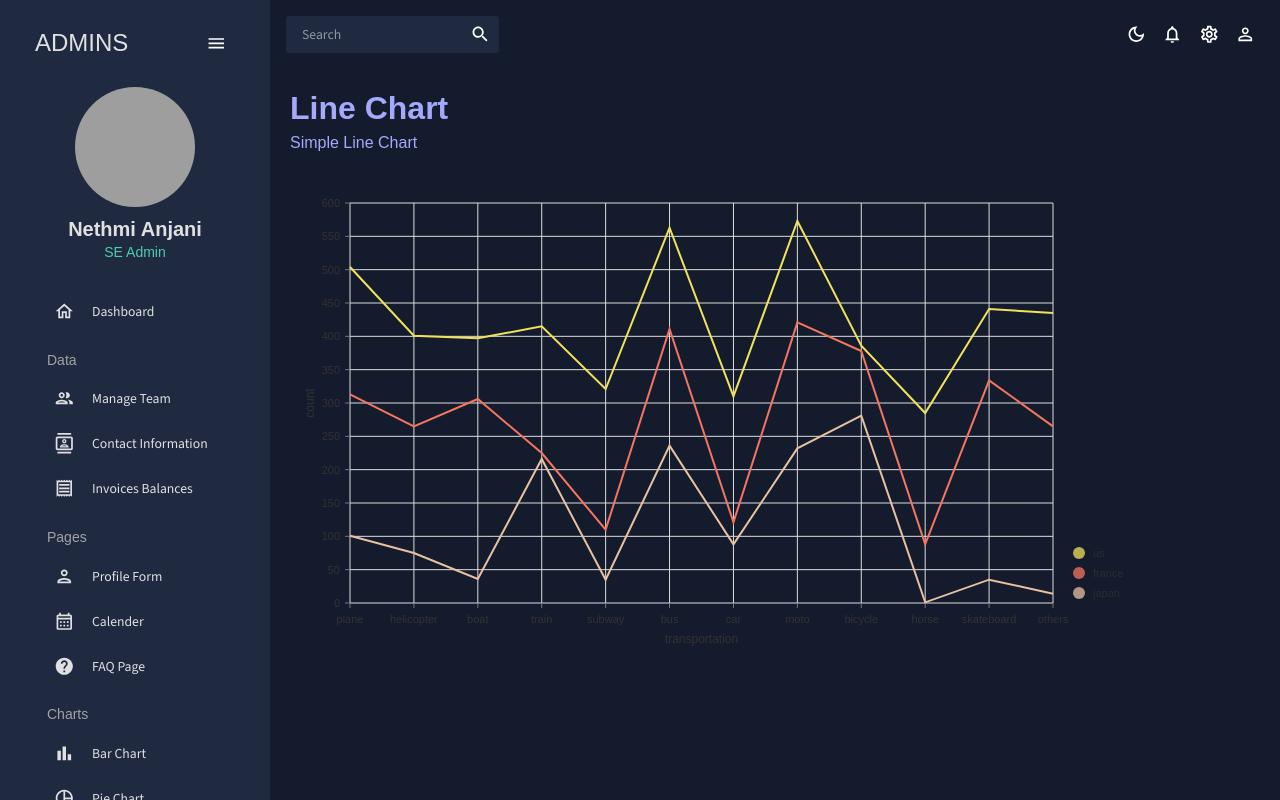
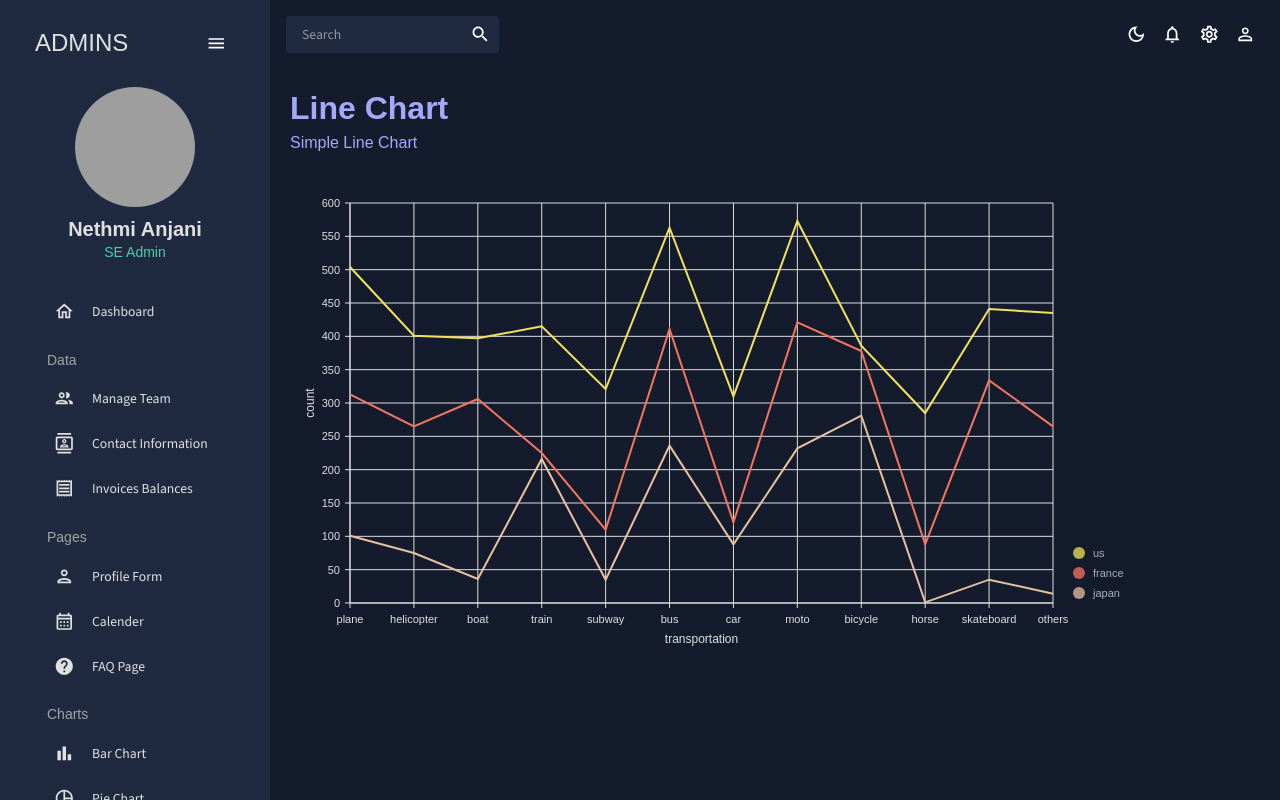
Before and after one commit to 99anjani/AdminDashBoard, a React (Create React App) app: page /line in a window 1280 px wide. Built offline with nearby package versions, Linux system fonts and the light colour scheme; grey boxes are pictures that could not be loaded.

Commit message:
line chart styling

```diff
--- a/src/Components/lineChart.jsx
+++ b/src/Components/lineChart.jsx
@@ -3,7 +3,7 @@ import { Box, useTheme } from "@mui/material";
 import { tokens } from "../theme";
 import { ResponsiveLine } from "@nivo/line";
 
-const LineChart = () => {
+const LineChart = ({ isCustomLineColors = false, isDashboard = false }) => {
   const theme = useTheme();
   const colors = tokens(theme.palette.mode);
 
@@ -11,6 +11,41 @@ const LineChart = () => {
     <Box height={500} width="90%">
       <ResponsiveLine
         data={data}
+        theme={{
+            axis: {
+              domain: {
+                line: {
+                  stroke: colors.grey[100],
+                },
+              },
+              legend: {
+                text: {
+                  fill: colors.grey[100],
+                },
+              },
+              ticks: {
+                line: {
+                  stroke: colors.grey[100],
+                  strokeWidth: 1,
+                },
+                text: {
+                  fill: colors.grey[100],
+                },
+              },
+            },
+            legends: {
+              text: {
+                fill: colors.grey[100],
+              },
+            },
+            tooltip: {
+                container: {
+                  color: colors.primary[500],
+                },
+              },
+
+          }}
+        colors={isDashboard ? { datum: "color" } : { scheme: "nivo" }}
         margin={{ top: 50, right: 110, bottom: 50, left: 60 }}
         xScale={{ type: 'point' }}
         yScale={{
```
